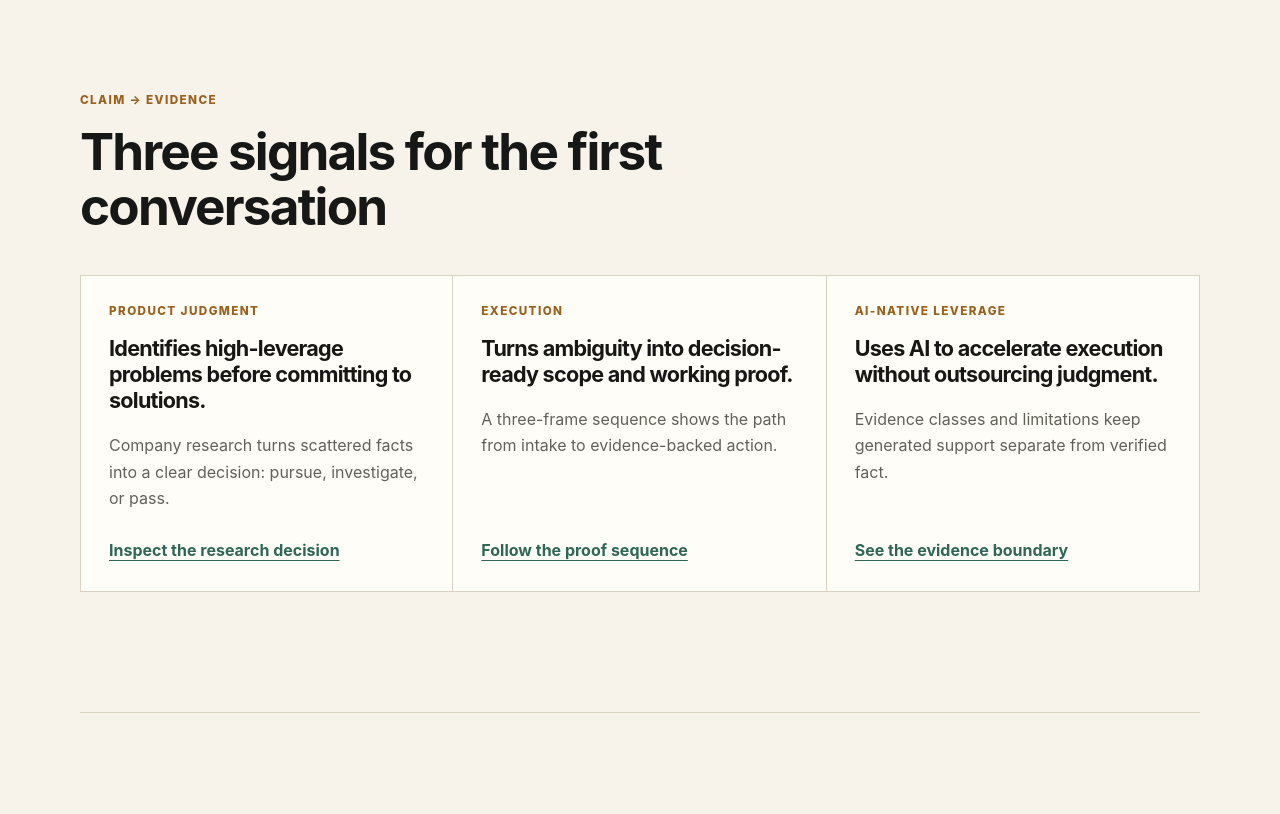
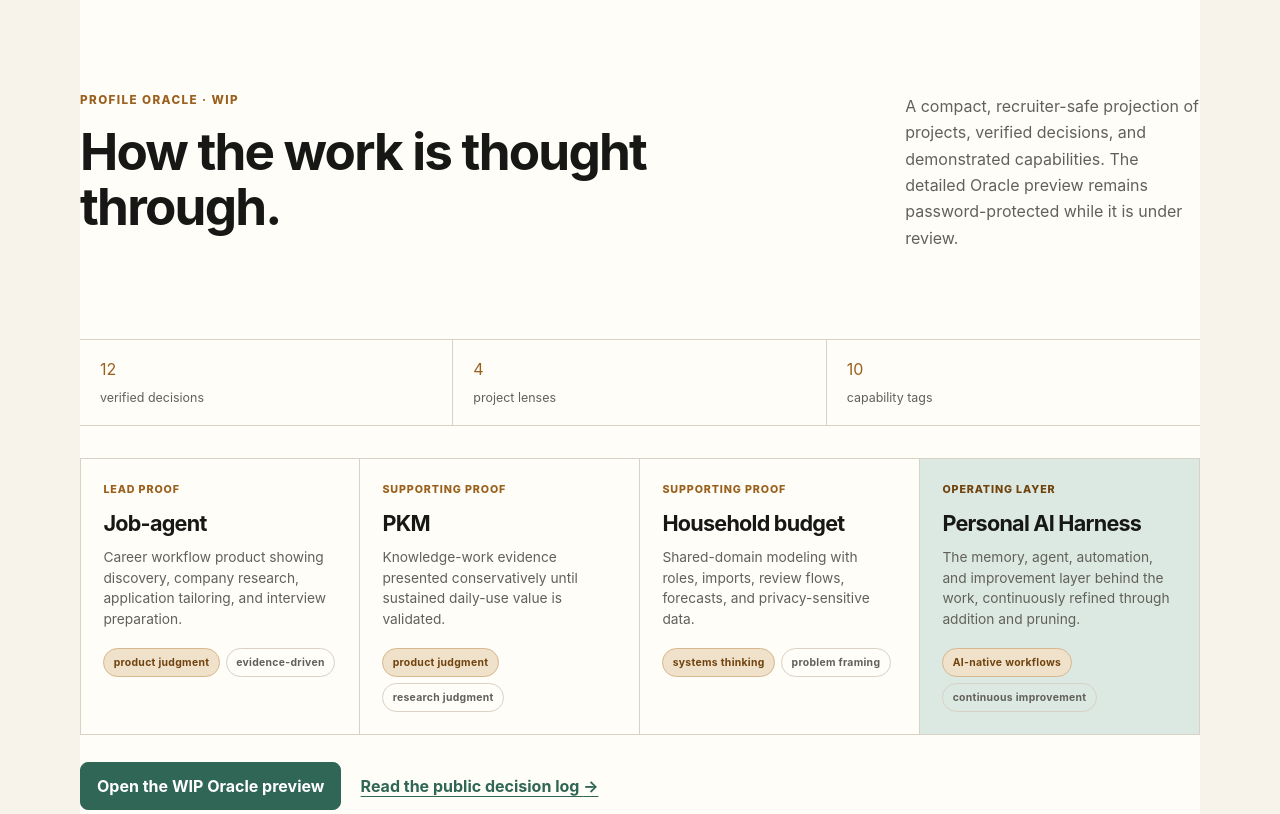
Before and after one commit to marcus-uden-dev/ai-native-proof-of-work, a website: page site/index.html in a window 1280 px wide. Shown: the part 1760-2574 px from the top of the page. Drawn offline with Linux system fonts and the light colour scheme.

Commit message:
feat: add public profile oracle summary

```diff
--- a/site/assets/css/site.css
+++ b/site/assets/css/site.css
@@ -410,6 +410,132 @@ h3 {
   font-size: 1.08rem;
 }
 
+.oracle-summary {
+  background: var(--surface);
+}
+
+.oracle-summary__facts {
+  display: grid;
+  margin: 0 0 2rem;
+  grid-template-columns: repeat(3, minmax(0, 1fr));
+  border-block: 1px solid var(--line);
+}
+
+.oracle-summary__facts div {
+  padding: 1rem 1.25rem;
+  border-right: 1px solid var(--line);
+}
+
+.oracle-summary__facts div:last-child {
+  border-right: 0;
+}
+
+.oracle-summary__facts strong {
+  display: block;
+  color: var(--gold);
+  font: 760 1.65rem/1 var(--serif);
+}
+
+.oracle-summary__facts span {
+  color: var(--muted);
+  font-size: 0.78rem;
+}
+
+.oracle-lens-grid {
+  display: grid;
+  grid-template-columns: repeat(4, minmax(0, 1fr));
+}
+
+.oracle-lens {
+  min-width: 0;
+  padding: 1.4rem;
+  border: 1px solid var(--line);
+  background: var(--surface);
+}
+
+.oracle-lens + .oracle-lens {
+  border-left: 0;
+}
+
+.oracle-lens--harness {
+  background: var(--teal-soft);
+}
+
+.oracle-lens--harness .oracle-lens__role {
+  color: #70420c;
+}
+
+.oracle-lens__role {
+  margin: 0 0 0.8rem;
+  color: var(--gold);
+  font-size: 0.67rem;
+  font-weight: 760;
+  letter-spacing: 0.08em;
+  text-transform: uppercase;
+}
+
+.oracle-lens h3 {
+  margin-bottom: 0.75rem;
+  font-size: 1.35rem;
+}
+
+.oracle-lens > p:not(.oracle-lens__role) {
+  min-height: 5.3rem;
+  margin: 0;
+  color: var(--muted);
+  font-size: 0.86rem;
+  line-height: 1.5;
+}
+
+.oracle-tags {
+  display: flex;
+  flex-wrap: wrap;
+  margin-top: 1rem;
+  gap: 0.4rem;
+}
+
+.oracle-tags .pill {
+  min-height: 1.8rem;
+  padding: 0.28rem 0.58rem;
+  font-size: 0.65rem;
+}
+
+.oracle-summary__actions {
+  display: flex;
+  margin-top: 1.7rem;
+  align-items: center;
+  gap: 1.2rem;
+}
+
+@media (max-width: 47.5rem) {
+  .oracle-summary__facts,
+  .oracle-lens-grid {
+    grid-template-columns: 1fr 1fr;
+  }
+
+  .oracle-summary__facts div:nth-child(2) {
+    border-right: 0;
+  }
+
+  .oracle-lens + .oracle-lens {
+    border-top: 0;
+    border-left: 1px solid var(--line);
+  }
+
+  .oracle-lens:nth-child(odd) {
+    border-left: 1px solid var(--line);
+  }
+
+  .oracle-lens > p:not(.oracle-lens__role) {
+    min-height: 0;
+  }
+
+  .oracle-summary__actions {
+    align-items: flex-start;
+    flex-direction: column;
+  }
+}
+
 .claim-grid {
   display: grid;
   grid-template-columns: repeat(3, minmax(0, 1fr));
--- a/site/index.html
+++ b/site/index.html
@@ -46,6 +46,7 @@
           <ul class="nav-list">
             <li><a href="#hiring-case">Hiring case</a></li>
             <li><a href="#selected-proof">Proof</a></li>
+            <li><a href="#profile-oracle">Oracle</a></li>
             <li><a href="#contact">Contact</a></li>
           </ul>
         </nav>
@@ -99,6 +100,51 @@
             <p>I bring operational depth from complex service environments and apply product methods to make the next decision clearer.</p>
             <p>I use AI to accelerate research, synthesis, prototyping, and validation. I keep the evidence, trade-offs, and human decisions inspectable.</p>
           </div>
+        </div>
+      </section>
+
+      <section class="section section--ruled shell oracle-summary" id="profile-oracle" aria-labelledby="profile-oracle-title">
+        <div class="section-heading section-heading--split">
+          <div>
+            <p class="kicker">Profile Oracle · WIP</p>
+            <h2 id="profile-oracle-title">How the work is thought through.</h2>
+          </div>
+          <p>A compact, recruiter-safe projection of projects, verified decisions, and demonstrated capabilities. The detailed Oracle preview remains password-protected while it is under review.</p>
+        </div>
+        <div class="oracle-summary__facts" aria-label="Profile Oracle summary">
+          <div><strong>12</strong><span>verified decisions</span></div>
+          <div><strong>4</strong><span>project lenses</span></div>
+          <div><strong>10</strong><span>capability tags</span></div>
+        </div>
+        <div class="oracle-lens-grid">
+          <article class="oracle-lens">
+            <p class="oracle-lens__role">Lead proof</p>
+            <h3>Job-agent</h3>
+            <p>Career workflow product showing discovery, company research, application tailoring, and interview preparation.</p>
+            <div class="oracle-tags" aria-label="Job-agent capabilities"><span class="pill pill--gold">product judgment</span><span class="pill">evidence-driven</span></div>
+          </article>
+          <article class="oracle-lens">
+            <p class="oracle-lens__role">Supporting proof</p>
+            <h3>PKM</h3>
+            <p>Knowledge-work evidence presented conservatively until sustained daily-use value is validated.</p>
+            <div class="oracle-tags" aria-label="PKM capabilities"><span class="pill pill--gold">product judgment</span><span class="pill">research judgment</span></div>
+          </article>
+          <article class="oracle-lens">
+            <p class="oracle-lens__role">Supporting proof</p>
+            <h3>Household budget</h3>
+            <p>Shared-domain modeling with roles, imports, review flows, forecasts, and privacy-sensitive data.</p>
+            <div class="oracle-tags" aria-label="Household budget capabilities"><span class="pill pill--gold">systems thinking</span><span class="pill">problem framing</span></div>
+          </article>
+          <article class="oracle-lens oracle-lens--harness">
+            <p class="oracle-lens__role">Operating layer</p>
+            <h3>Personal AI Harness</h3>
+            <p>The memory, agent, automation, and improvement layer behind the work, continuously refined through addition and pruning.</p>
+            <div class="oracle-tags" aria-label="Personal AI Harness capabilities"><span class="pill pill--gold">AI-native workflows</span><span class="pill">continuous improvement</span></div>
+          </article>
+        </div>
+        <div class="oracle-summary__actions">
+          <a class="button button--secondary" href="profile-oracle/">Open the WIP Oracle preview</a>
+          <a class="text-link" href="proof/recursive-workflow/#decision-log">Read the public decision log <span aria-hidden="true">→</span></a>
         </div>
       </section>
 
```
Also changed, not shown: tests/e2e/site-shell.spec.js (+3 -1 lines).
